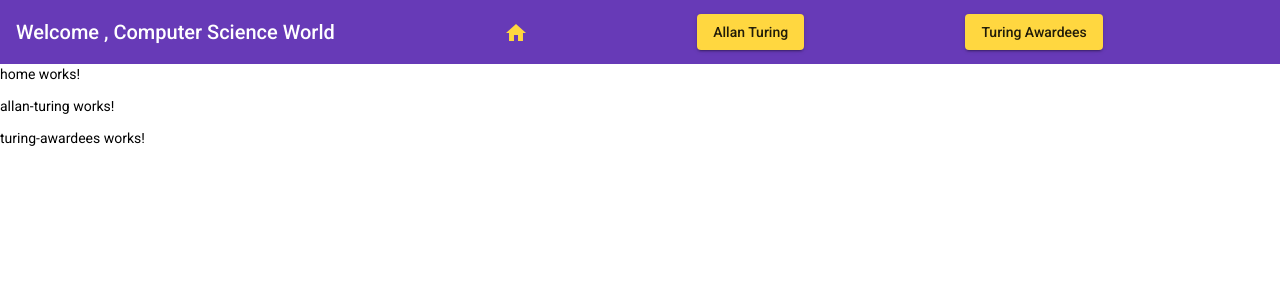
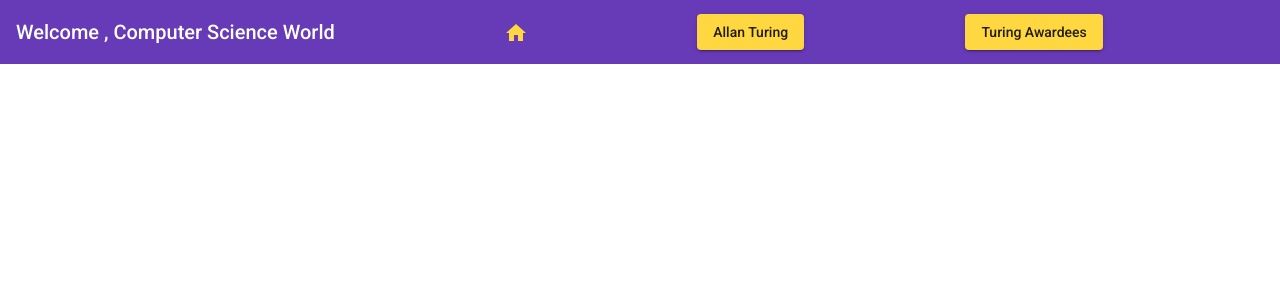
Before and after one commit to Er-JiteshSingh/TuringLaureatesWebpage, an Angular app: page / in a window 1280 px wide. Shown: the top 300 px of the page. Built offline with nearby package versions, Linux system fonts and the light colour scheme.

Commit message:
Added Routing

```diff
--- a/src/app/app-routing.module.ts
+++ b/src/app/app-routing.module.ts
@@ -1,7 +1,26 @@
 import { NgModule } from '@angular/core';
 import { RouterModule, Routes } from '@angular/router';
+import { AllanTuringComponent } from './allan-turing/allan-turing.component';
+import { HomeComponent } from './home/home.component';
+import { TuringAwardeesComponent } from './turing-awardees/turing-awardees.component';
 
-const routes: Routes = [];
+const routes: Routes = [
+  {
+    path:"home",
+    component:HomeComponent,
+    pathMatch:"full"
+  },
+  {
+    path:"allen",
+    component:AllanTuringComponent,
+    pathMatch:"full"
+  },
+  {
+    path:"awardee",
+    component:TuringAwardeesComponent,
+    pathMatch:"full"
+  }
+];
 
 @NgModule({
   imports: [RouterModule.forRoot(routes)],
--- a/src/app/app.component.html
+++ b/src/app/app.component.html
@@ -1,7 +1,2 @@
 <nav-bar></nav-bar>
-
-<app-home></app-home>
-
-<app-allan-turing></app-allan-turing>
-
-<app-turing-awardees></app-turing-awardees>
+<router-outlet></router-outlet>
--- a/src/app/nav-bar/nav-bar.component.html
+++ b/src/app/nav-bar/nav-bar.component.html
@@ -1,9 +1,9 @@
 <mat-toolbar color="primary">
     <span>Welcome , Computer Science World </span>
     <span>
-        <button mat-icon-button color="accent" aria-label="Example icon button with a home icon">
+        <button mat-icon-button color="accent" aria-label="home icon button" routerLink="/home">
             <mat-icon>home</mat-icon>
         </button> </span>
-    <span> <button mat-raised-button color="accent">Allan Turing</button></span>
-    <span><button mat-raised-button color="accent">Turing Awardees</button></span>
+    <span> <button mat-raised-button color="accent" routerLink="/allen">Allan Turing</button></span>
+    <span><button mat-raised-button color="accent" routerLink="/awardee">Turing Awardees</button></span>
 </mat-toolbar>
```
